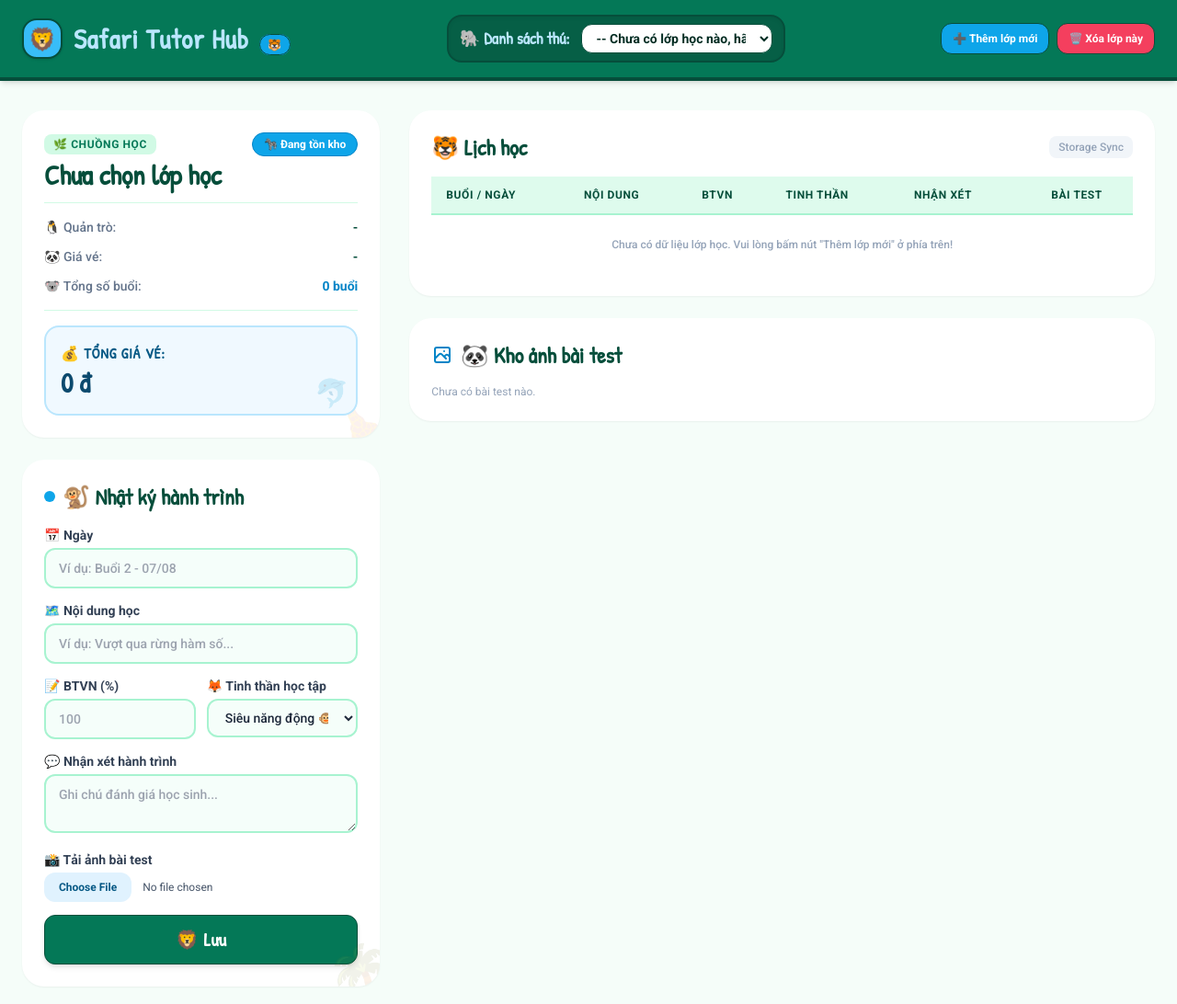
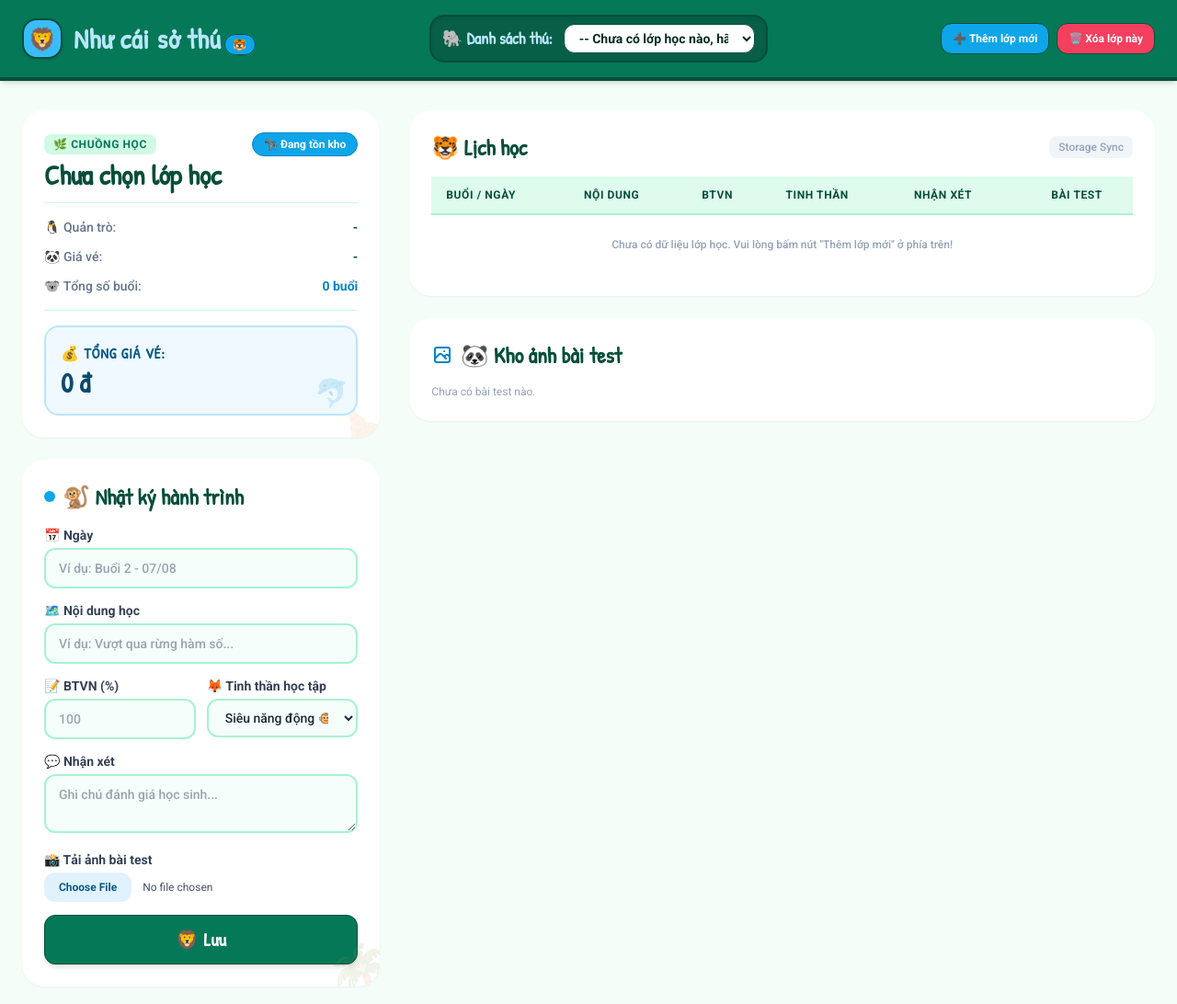
Before and after one commit to Khoii415/tutor_manager, a plain HTML site: page index.html in a window 1280 px wide. Shown: the top 1092 px of the page at 92% size. Drawn offline with nearby package versions, Linux system fonts and the light colour scheme.

Commit message:
Tutor_manager Ver 1.1.0

```diff
--- a/index.html
+++ b/index.html
@@ -20,7 +20,7 @@
                 <div class="flex items-center space-x-3">
                     <div class="w-11 h-11 bg-sky-400 text-emerald-950 rounded-2xl border-2 border-emerald-900 flex items-center justify-center font-bold text-2xl handwritten shadow">🦁</div>
                     <div>
-                        <h1 class="handwritten text-3xl font-bold tracking-wide text-sky-200">Safari Tutor Hub <span class="text-xs not-italic font-sans bg-sky-500 text-white px-2 py-0.5 rounded-full ml-1 border border-emerald-900">🐯</span></h1>
+                        <h1 class="handwritten text-3xl font-bold tracking-wide text-sky-200">Như cái sở thú<span class="text-xs not-italic font-sans bg-sky-500 text-white px-2 py-0.5 rounded-full ml-1 border border-emerald-900">🐯</span></h1>
                     </div>
                 </div>
 
@@ -99,7 +99,7 @@
                             </div>
                         </div>
                         <div>
-                            <label class="block font-semibold text-slate-700 mb-1">💬 Nhận xét hành trình</label>
+                            <label class="block font-semibold text-slate-700 mb-1">💬 Nhận xét</label>
                             <textarea id="nhanXet" rows="2" placeholder="Ghi chú đánh giá học sinh..." class="w-full px-3.5 py-2.5 bg-emerald-50/50 border-2 border-emerald-200 rounded-xl focus:outline-none focus:border-sky-500 font-medium"></textarea>
                         </div>
                         <div>
```
